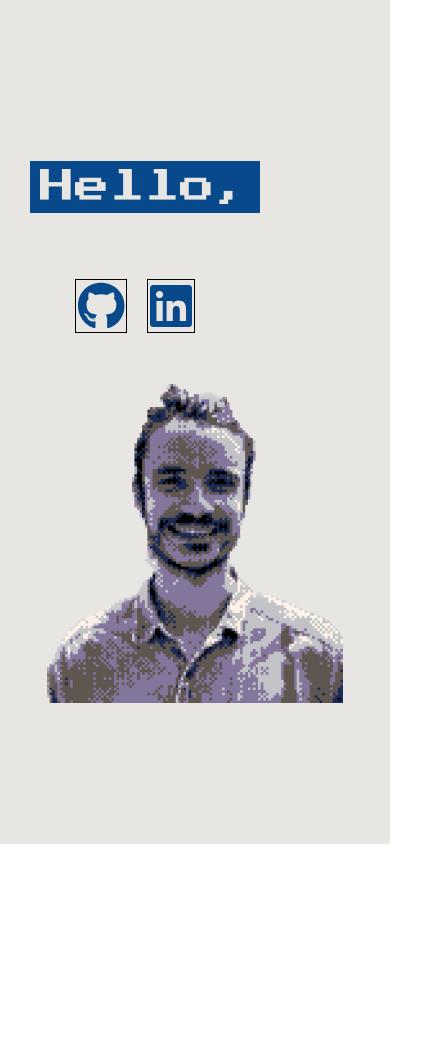
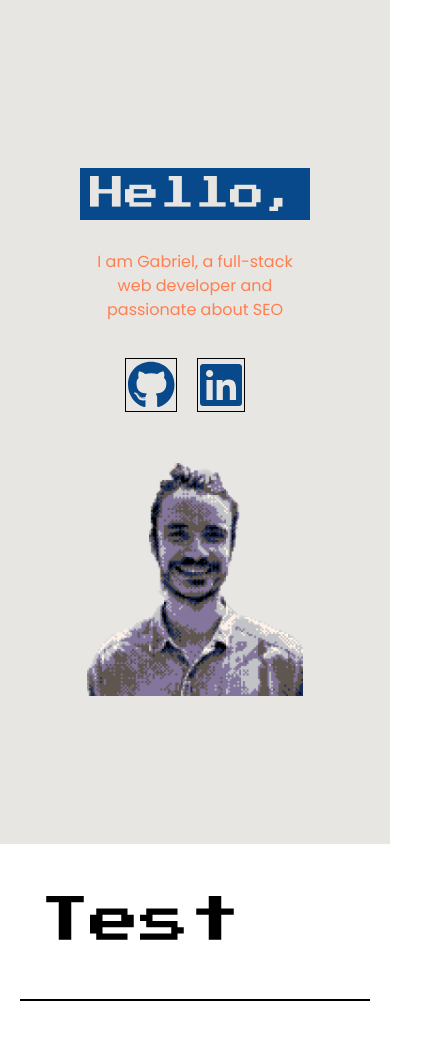
Before and after one commit to GabrielAmade/portfolio, a React (Create React App) app: page / in a window 390 px wide. Shown: the top 1040 px of the page, 430 px wide, since content can reach past the window. Before the commit the page ends 844 px from the top, so only its background shows below. Built offline with nearby package versions, Linux system fonts and the light colour scheme.

Commit message:
traduction anglais

```diff
--- a/src/App.js
+++ b/src/App.js
@@ -1,11 +1,13 @@
+import "./App.css"
 import Profile from "./PortfolioContainer/Home/Profile"
-import "./App.css"
+import Heading from "./PortfolioContainer/Heading/Heading"
 
 
 function App() {
   return (
     <div className="App">
       <Profile/>
+      <Heading/>
     </div>
   );
 }
--- /dev/null
+++ b/src/PortfolioContainer/Heading/Heading.css
@@ -0,0 +1,23 @@
+.heading-container {
+    width: 100%;
+    margin: 40px;
+}
+
+.screen-heading {
+    font-size: 50px;
+    color: black;
+    font-family: 'Press Start 2P', cursive;
+}
+
+.heading-separator {
+    display: flex;
+    margin: 0 20px;
+    justify-content: center;
+}
+
+.separator-line {
+    width: 100%;
+    height: 2px;
+    background-color: black;
+    margin-bottom: 100px;
+}
--- /dev/null
+++ b/src/PortfolioContainer/Heading/Heading.jsx
@@ -0,0 +1,22 @@
+import React from 'react'
+import './Heading.css'
+
+function Heading(props) {
+  return (
+    <>
+        <div className='heading-container'>
+            <div className='screen-heading'>
+                {/* <span>{props.title}</span> */}
+                <span>Test</span>
+            </div>
+        </div>
+        <div className='heading-separator'>
+            <div className='separator-line'>
+
+            </div>
+        </div>
+    </>
+  )
+}
+
+export default Heading
--- a/src/PortfolioContainer/Home/Profile.css
+++ b/src/PortfolioContainer/Home/Profile.css
@@ -1,8 +1,8 @@
 /* Profile.css */
 :root {
-  --blue: #07498a;
-  --grey: #ffffff;
-  --orange: #ffa500;
+  --blue: #07498A;
+  --grey: #E8E6E2;
+  --orange: #FF7F50;
 }
 
 .profile-container {
@@ -40,19 +40,19 @@
   font-family: 'Press Start 2P', cursive;
   background-color: var(--blue);
   color: var(--grey);
-  padding: 10px 15px; /* Add the desired padding here */
+  padding: 10px 15px;
   margin-bottom: 60px;
-  position: relative; /* Permet de positionner le pseudo-élément ::before */
+  position: relative;
 }
 
 .profile-role > h1::before {
   content: "";
   position: absolute;
   top: 0;
-  left: -59px; /* Ajustez la valeur pour déplacer la flèche vers la gauche */
-  border-top: 40px solid transparent; /* Augmentez la valeur pour rendre la flèche plus prononcée */
-  border-bottom: 40px solid transparent; /* Augmentez la valeur pour rendre la flèche plus prononcée */
-  border-right: 60px solid var(--blue); /* Couleur correspondant au fond du h1 */
+  left: -59px;
+  border-top: 40px solid transparent;
+  border-bottom: 40px solid transparent;
+  border-right: 60px solid var(--blue);
 }
 
 .profile-role-tagline {
@@ -74,7 +74,6 @@
   z-index: 2;
 }
 
-/* Styles pour les icônes et autres éléments inchangés */
 .icon {
   color: #07498a;
   margin-right: 20px;
@@ -90,45 +89,43 @@
 /* Media Queries */
 @media (max-width: 1440px) {
   .profile-columns {
-    max-width: 900px; /* Adjust the maximum width for better alignment */
-    margin: 0 auto; /* Center the columns */
+    max-width: 930px;
+    margin: 0 auto;
   }
 
   .profile-picture {
-    width: 60%; /* Reduce image size for wider screens like 1440px */
-    max-width: 400px; /* Set a maximum width for the image */
-    margin: auto; /* Center the image */
+    width: 60%;
+    max-width: 400px;
+    margin: auto;
   }
 }
 
 @media (max-width: 1024px) {
   .profile-columns {
-    margin: 0 80px; /* Adjust margin for tablets */
+    margin: 0 80px;
   }
 }
 
 @media (max-width: 767px) {
   .profile-columns {
-    flex-direction: column; /* Stack the columns for better display on small screens */
-    margin: 0 100px; /* Adjust margin for smaller screens */
+    flex-direction: column;
+    margin: 0 100px;
   }
 
   .profile-details {
-    text-align: left;
-    margin: 20px; /* Increase margin for better spacing */
-    display: flex;
-    flex-direction: column;
-    justify-content: center;
+    text-align: center;
+    margin: 20px;
     align-items: center;
-    /* Add a fixed height to the .profile-details div for better alignment of elements */
-    /* For smaller screens, it will take up 50% of the available space */
-    /* height: 50%; */
+    padding-right: 0;
+
   }
+
+
 
   .profile-role > h1 {
     font-size: 35px;
     margin-bottom: 30px;
-    padding: 5px 10px; /* Add the desired padding here */
+    padding: 5px 10px;
 
   }
 
@@ -144,15 +141,15 @@
 }
 
   .profile-role > h1 {
-    font-size: 35px; /* Reduce font size for smaller screens */
+    font-size: 35px;
   }
 
   .profile-role-tagline {
-    font-size: 16px; /* Reduce font size for smaller screens */
+    font-size: 16px;
   }
 
   .profile-picture {
-    width: 80%; /* Reduce image size for smaller screens */
+    width: 80%;
     margin-top: 30px;
   }
 }
--- a/src/PortfolioContainer/Home/Profile.jsx
+++ b/src/PortfolioContainer/Home/Profile.jsx
@@ -1,13 +1,20 @@
-import React from "react";
+import React, { useEffect, useState } from "react";
 import { FontAwesomeIcon } from "@fortawesome/react-fontawesome";
 import { faGithub, faLinkedin } from "@fortawesome/free-brands-svg-icons";
-// import Typical from "react-typical";
 import "./Profile.css";
-
 import profilephoto from "../../assets/Home/profilephoto.jpg";
-import data from "../../datas.json";
+import data_fr from "../../datas_fr.json";
+import data_en from "../../datas_en.json";
 
 const Profile = () => {
+  const [language, setLanguage] = useState("fr");
+  const data = language === "en" ? data_en : data_fr;
+
+  useEffect(() => {
+    const detectedLanguage = navigator.language.split("-")[0];
+    setLanguage(detectedLanguage);
+  }, []);
+
   return (
     <div className="profile-container">
       <div className="profile-columns">
@@ -15,7 +22,7 @@ const Profile = () => {
           <div className="profile-role">
             <h1>{data.greeting}</h1>
             <span>
-              <p className="profile-role-tagline">{data.name}</p>
+              <p className="profile-role-tagline">{data.tagline}</p>
             </span>
           </div>
 
--- /dev/null
+++ b/src/datas_en.json
@@ -0,0 +1,4 @@
+{
+    "greeting": "Hello,",
+    "tagline": "I am Gabriel, a full-stack web developer and passionate about SEO"
+}
```
Also changed, not shown: src/datas_fr.json (renamed from src/datas.json).
